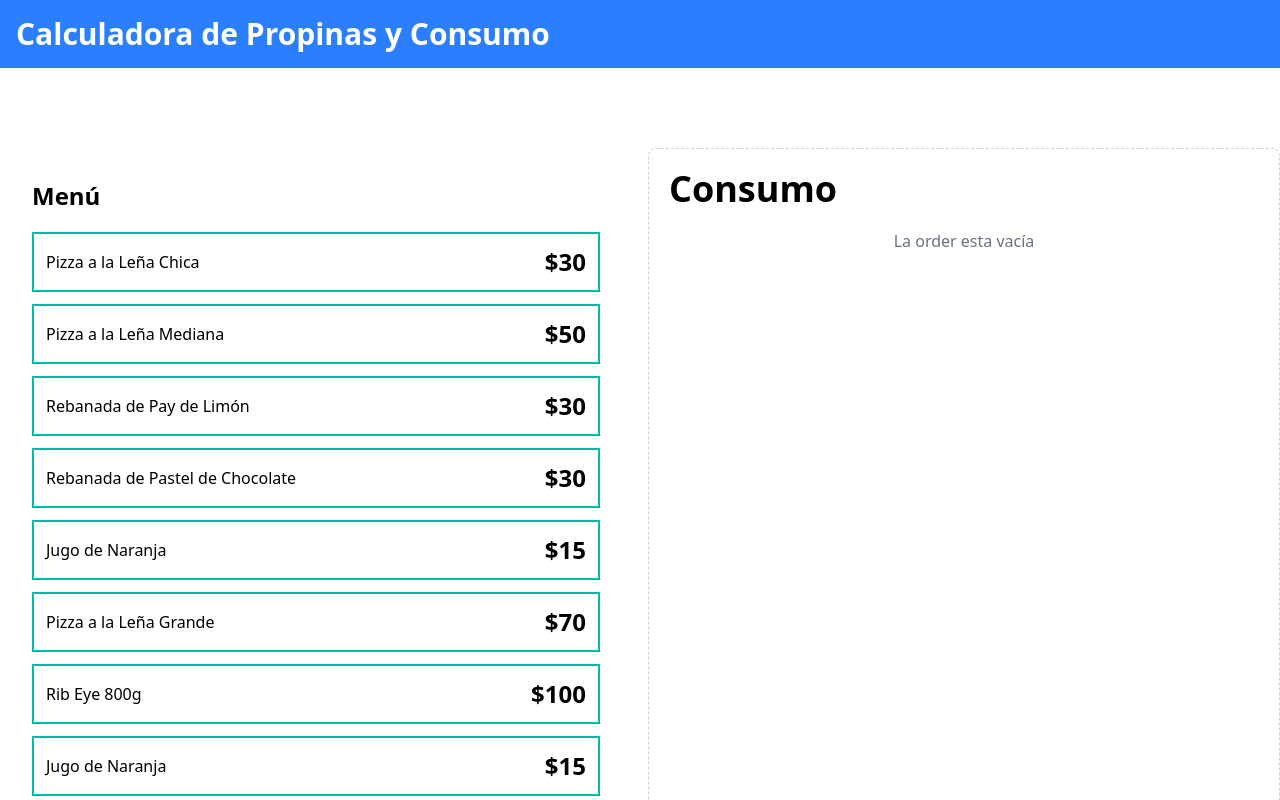
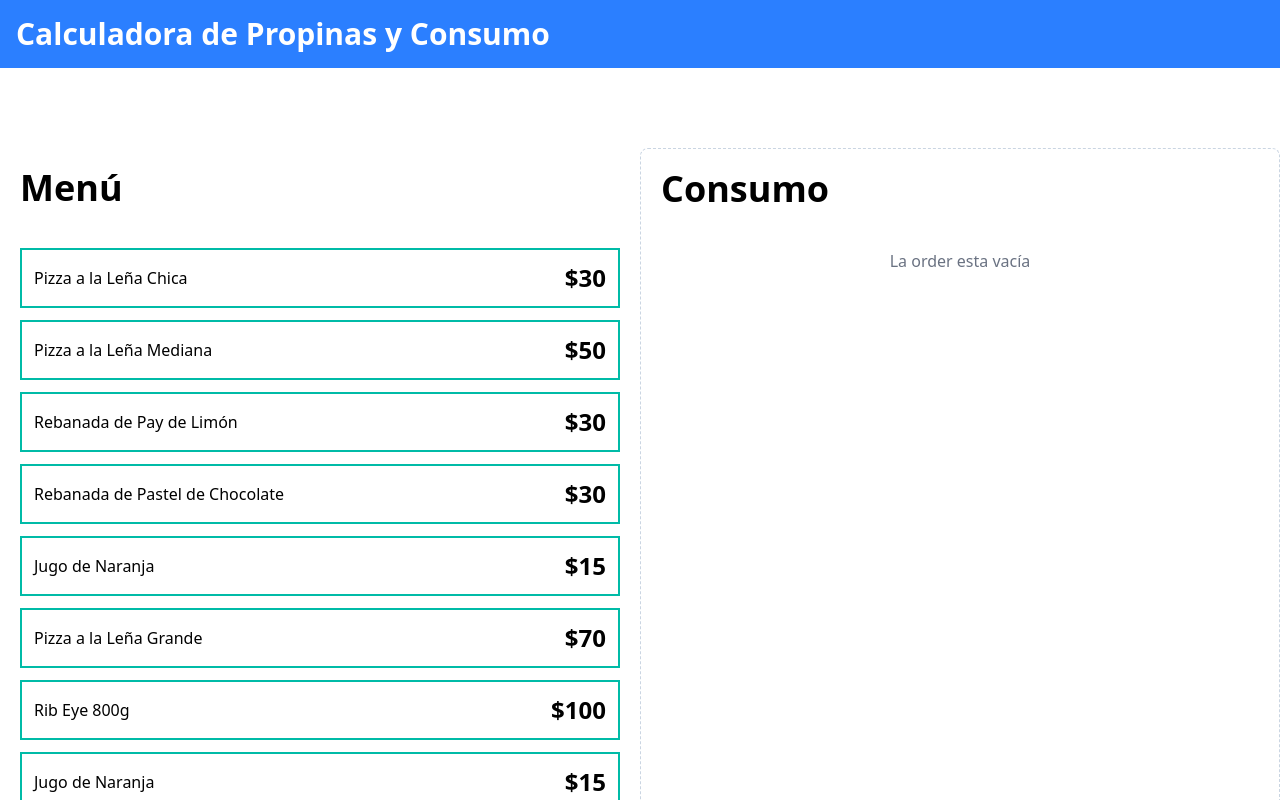
Before and after one commit to jrobertoq/calculadora_propinas, a React (Vite) app: page / in a window 1280 px wide. Shown: the top 800 px of the page. Built offline with nearby package versions, Linux system fonts and the light colour scheme.

Commit message:
Enhances UI and order display

```diff
--- a/src/App.tsx
+++ b/src/App.tsx
@@ -13,11 +13,11 @@ function App() {
         <h1 className="text-3xl font-bold">Calculadora de Propinas y Consumo</h1>
       </header>
 
-      <main className="max-w-7xl mx-auto py-20 grid md:grid-cols-2 gap-4">
-        <div className="p-8">
-          <h2 className="text-2xl font-bold">Menú</h2>
+      <main className="max-w-7xl mx-auto py-20 grid md:grid-cols-2">
+        <div className="p-5">
+          <h2 className="text-4xl font-black">Menú</h2>
 
-          <div className='space-y-3 mt-5'>
+          <div className='space-y-3 mt-10'>
             {menuItems.map((item) => (
               <MenuItem
                 key={item.id}
--- a/src/components/OrderContents.tsx
+++ b/src/components/OrderContents.tsx
@@ -1,3 +1,4 @@
+import { formatCurrency } from "../helpers"
 import type { OrderItem } from "../types"
 
 type OrderContentsProps = {
@@ -9,14 +10,20 @@ export default function OrderContents({ order }: OrderContentsProps) {
         <div>
             <h2 className='text-4xl font-black'>Consumo</h2>
 
-            <div className="mt-5 space-y-3">
+            <div className="mt-10 space-y-3">
                 {order.length === 0 ? (
                     <p className="text-center text-gray-500">La order esta vacía</p>
                 ) : (
                     order.map(item => (
-                        <div key={item.id} className="flex justify-between">
-                            <span>{item.name} x {item.quantity}</span>
-                            <span>${(item.price * item.quantity).toFixed(2)}</span>
+                        <div key={item.id} className="flex justify-between border-t border-gray-400 last-of-type:border-b py-5 items-center">
+                            <div>
+                                <span>{item.name} x {item.quantity}</span>
+                                <span>{formatCurrency(item.price * item.quantity)}</span>
+                            </div>
+
+                            <button className="bg-red-500 text-white h-8 w-8 rounded-full items-center" type="button">
+                                X
+                            </button>
                         </div>
                     ))
                 )}
--- /dev/null
+++ b/src/helpers/index.ts
@@ -0,0 +1,6 @@
+export function formatCurrency(quantity: number) {
+    return new Intl.NumberFormat('en-US', {
+        style: 'currency',
+        currency: 'USD',
+    }).format(quantity);
+}
```
